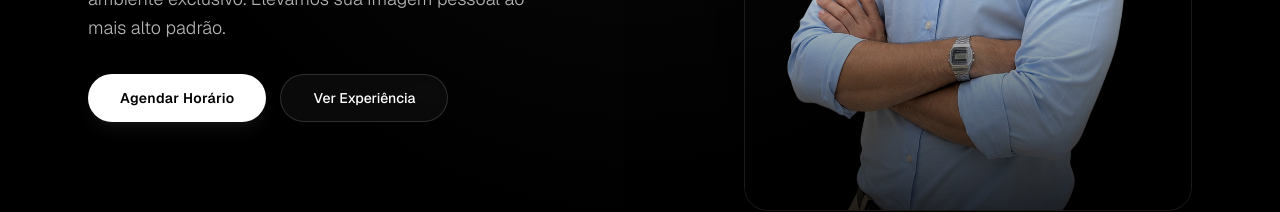
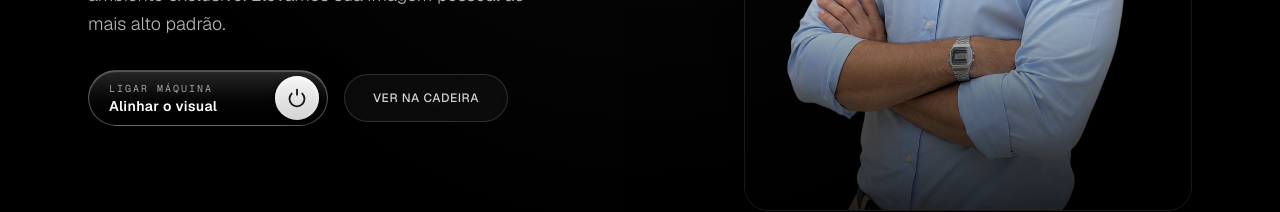
Before and after one commit to Rug-gieri/torrimba, a Next.js app: page / in a window 1280 px wide. Shown: the part 493-705 px from the top of the page. Built offline with nearby package versions, Linux system fonts and the light colour scheme; no server answers; a web font is replaced by a local one.

Commit message:
feat(hero): custom tactical clipper switch CTA ('Alinhar o visual')

```diff
--- a/components/Hero.tsx
+++ b/components/Hero.tsx
@@ -31,7 +31,7 @@ export default function Hero() {
       </div>
 
       <div className="relative z-10 mx-auto grid max-w-6xl items-center gap-12 px-6 w-full lg:grid-cols-2">
-        {/* Conteúdo de Texto e Ações Monocromático */}
+        {/* Conteúdo de Texto e Ações */}
         <div className="flex flex-col items-center text-center lg:items-start lg:text-left pt-20 sm:pt-0">
 
           {/* Badge Minimalista Apple Style */}
@@ -51,7 +51,7 @@ export default function Hero() {
             Estúdio de Visagismo Masculino
           </p>
 
-          {/* Título Principal com Tipografia Sans Moderna */}
+          {/* Título Principal */}
           <h1 className="mt-3 font-sans text-4xl sm:text-5xl lg:text-6xl font-medium tracking-tight text-white max-w-md lg:max-w-none">
             Seu ambiente de <br className="hidden sm:inline" />
             <span className="text-white/60">renovação & estilo.</span>
@@ -62,19 +62,46 @@ export default function Hero() {
             Elevamos sua imagem pessoal ao mais alto padrão.
           </p>
 
-          {/* Botões de Ação Monocromáticos de Alto Padrão */}
-          <div className="mt-8 flex flex-col sm:flex-row w-full sm:w-auto gap-3.5">
+          {/* Botões de Ação com Personalidade (Switch / Máquina de Corte) */}
+          <div className="mt-8 flex flex-col sm:flex-row w-full sm:w-auto items-center gap-4">
+            {/* Botão Switch Clipper: Estilo interruptor tátil de máquina clássica (Wahl/Babyliss) */}
             <a
               href="#agendar"
-              className="inline-flex h-12 w-full sm:w-auto items-center justify-center rounded-full bg-white px-8 text-sm font-semibold tracking-wide text-black transition-all hover:bg-neutral-200 active:scale-[0.98] shadow-lg shadow-white/5"
+              className="group relative flex h-14 w-full sm:w-auto min-w-[240px] items-center justify-between rounded-full border border-white/30 bg-gradient-to-b from-neutral-800 to-black p-1.5 pl-5 pr-2 text-white shadow-[0_10px_30px_rgba(0,0,0,0.8),inset_0_1px_1px_rgba(255,255,255,0.25)] transition-all hover:border-white/60 hover:shadow-[0_12px_35px_rgba(255,255,255,0.1)] active:scale-[0.98]"
             >
-              Agendar Horário
+              {/* Rótulo de Ação */}
+              <div className="flex flex-col items-start pr-3">
+                <span className="text-[10px] font-mono uppercase tracking-[0.2em] text-neutral-400 group-hover:text-neutral-300">
+                  LIGAR MÁQUINA
+                </span>
+                <span className="text-sm font-semibold tracking-wide text-white">
+                  Alinhar o visual
+                </span>
+              </div>
+
+              {/* Botão Switch Físico de Metal com Indicador LED */}
+              <div className="relative flex h-11 w-11 shrink-0 items-center justify-center rounded-full bg-gradient-to-b from-neutral-100 to-neutral-300 text-black shadow-[inset_0_2px_4px_rgba(255,255,255,0.8),0_4px_8px_rgba(0,0,0,0.5)] transition-transform duration-300 group-hover:scale-105">
+                {/* Ícone Power Switch tátil */}
+                <svg
+                  viewBox="0 0 24 24"
+                  fill="none"
+                  stroke="currentColor"
+                  strokeWidth="2.2"
+                  strokeLinecap="round"
+                  className="h-5 w-5 text-neutral-900 transition-transform duration-300 group-hover:rotate-12"
+                >
+                  <path d="M12 2v6" />
+                  <path d="M18.36 6.64a9 9 0 1 1-12.73 0" />
+                </svg>
+              </div>
             </a>
+
+            {/* Secundário: Ver Experiência */}
             <a
               href="#reels"
-              className="inline-flex h-12 w-full sm:w-auto items-center justify-center rounded-full border border-white/15 bg-white/[0.04] px-8 text-sm font-medium text-white backdrop-blur-md transition-all hover:bg-white/10 hover:border-white/30 active:scale-[0.98]"
+              className="inline-flex h-12 w-full sm:w-auto items-center justify-center rounded-full border border-white/15 bg-white/[0.04] px-7 text-xs font-medium uppercase tracking-wider text-neutral-300 backdrop-blur-md transition-all hover:bg-white/10 hover:text-white hover:border-white/30 active:scale-[0.98]"
             >
-              Ver Experiência
+              Ver na cadeira
             </a>
           </div>
         </div>
```
